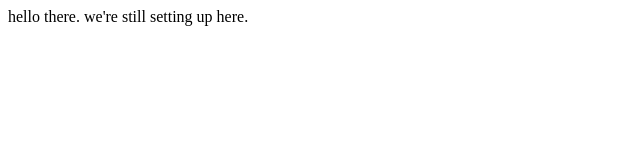
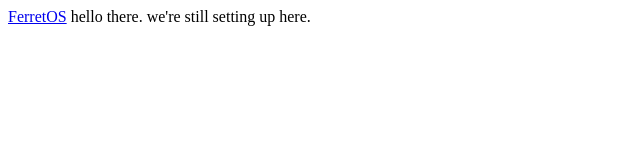
Before and after one commit to feli-flitzberg/feli-flitzberg.github.io, a plain HTML site: page index.html in a window 1280 px wide. Shown: the whole page, without its empty margins (0-640 px from the left). Drawn offline with Linux system fonts and the light colour scheme.

Commit message:
Update index.html

```diff
--- a/index.html
+++ b/index.html
@@ -1 +1,9 @@
-hello there. we're still setting up here.
+<html>
+  <head>
+    <title>home</title>
+  </head>
+  <body>
+    <a href="ferretos.html">FerretOS</a>
+    hello there. we're still setting up here.
+  </body>
+</html>
```
